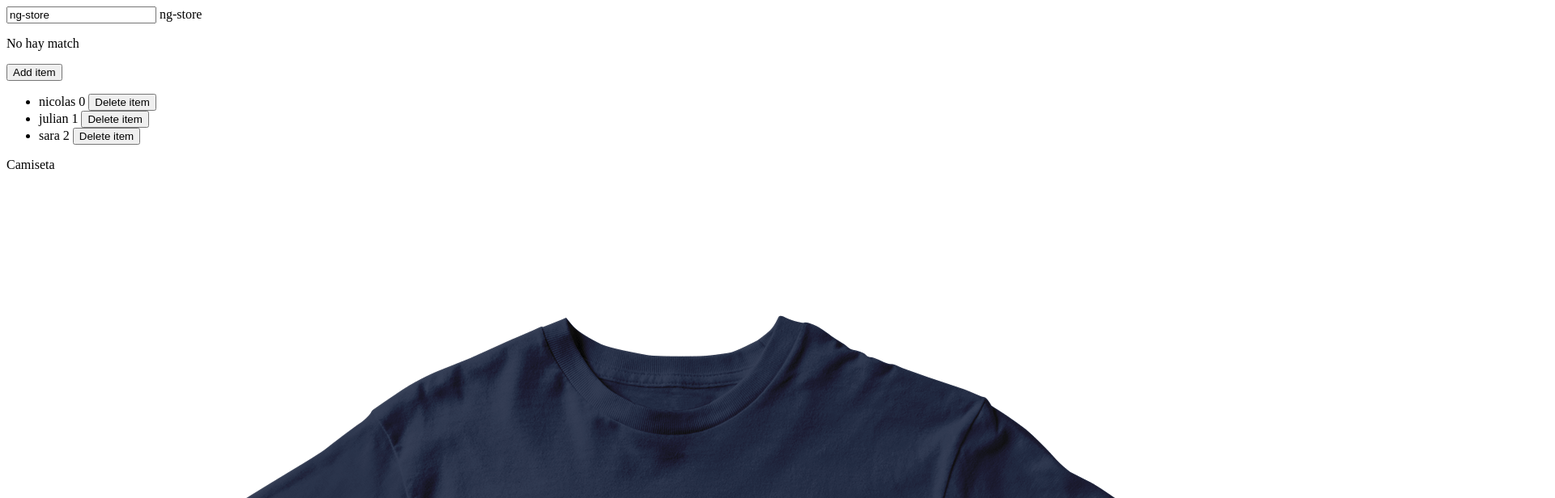
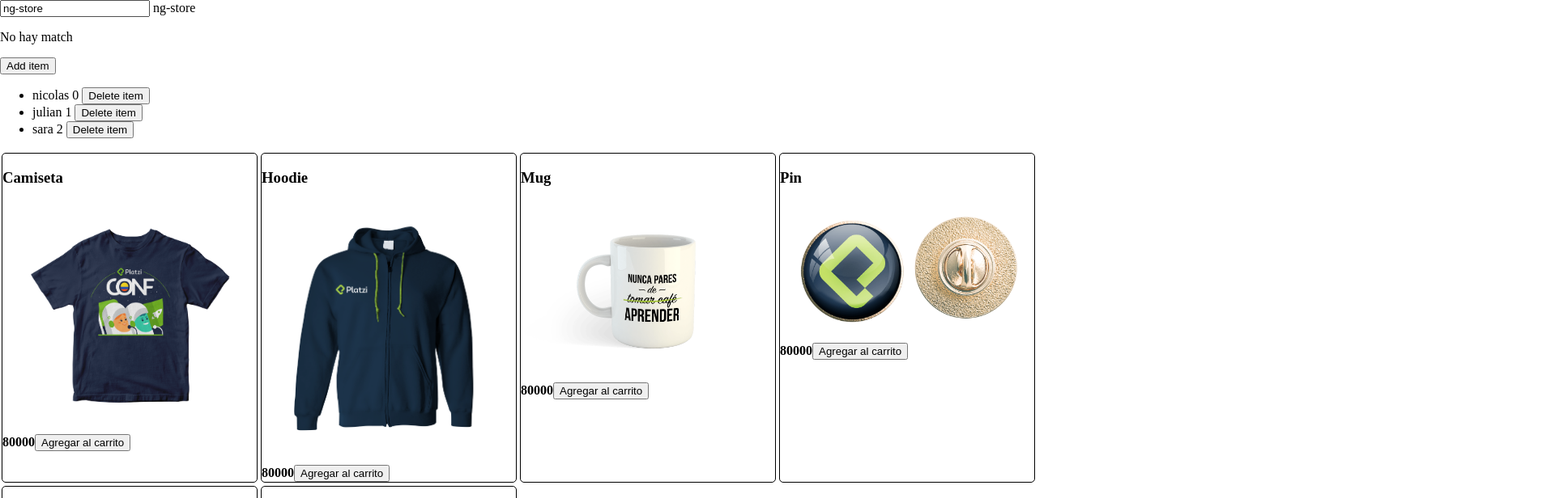
Before and after one commit to YanTic/angular-course, an Angular app: page / in a window 1280 px wide. Shown: the top 616 px of the page at 81% size, 1920 px wide, since content can reach past the window. Built offline with nearby package versions, Linux system fonts and the light colour scheme.

Commit message:
Uso de Componentes-decoradores-InputsyOutputs-CicloVida-Styles- y uso de ngGenerate y ngLint

```diff
--- a/src/app/app.component.html
+++ b/src/app/app.component.html
@@ -33,9 +33,16 @@ String Interpolation
 </ul>
 
 
-<div *ngFor="let product of products">
+<!-- <div *ngFor="let product of products">
   {{ product.title }}
-  <!-- <img src="{{ product.image }}" alt="img"/> -->
   <img [src]="product.image" alt="img"/>
   {{ product.price }}
+</div> -->
+<!-- <img src="{{ product.image }}" alt="img"/> -->
+
+
+<div class="product-grid">
+  <app-product *ngFor="let product of products" (productClicked)="clickProduct($event)"
+    [product]="product">
+  </app-product>
 </div>
--- a/src/app/app.component.ts
+++ b/src/app/app.component.ts
@@ -63,4 +63,9 @@ export class AppComponent {
   deleteItem(index: number) {
     this.items.splice(index, 1);
   }
+
+  clickProduct(id: number) {
+    console.log('product');
+    console.log(id);
+  }
 }
--- a/src/app/app.module.ts
+++ b/src/app/app.module.ts
@@ -4,10 +4,14 @@ import { FormsModule } from '@angular/forms'
 
 import { AppRoutingModule } from './app-routing.module';
 import { AppComponent } from './app.component';
+import { ProductComponent } from './components/product.component';
+import { CartComponent } from './cart/cart.component'
 
 @NgModule({
   declarations: [
-    AppComponent
+    AppComponent,
+    ProductComponent,
+    CartComponent
   ],
   imports: [
     BrowserModule,
--- /dev/null
+++ b/src/app/cart/cart.component.html
@@ -0,0 +1 @@
+<p>cart works!</p>
--- /dev/null
+++ b/src/app/components/product.component.html
@@ -0,0 +1,4 @@
+<h3>{{ product.title }}</h3>
+<img [src]="product.image" alt="img"/>
+<strong>{{ product.price }}</strong>
+<button (click)="addCart()">Agregar al carrito</button>
--- /dev/null
+++ b/src/app/components/product.component.scss
@@ -0,0 +1,10 @@
+:host {
+    margin: 2px;
+    border: 1px solid black;
+    border-radius: 5px;
+    display: block; // Para que acho y alto sea dinamico respecto al elemento
+}
+
+img {
+    max-width: 100%;
+}
--- /dev/null
+++ b/src/app/components/product.component.ts
@@ -0,0 +1,46 @@
+import {
+    Component, Input, Output, EventEmitter, OnChanges, SimpleChanges,
+    OnInit, DoCheck, OnDestroy }
+from '@angular/core'
+
+import { Product } from '../product.model'
+
+@Component({
+    selector: 'app-product',
+    templateUrl: './product.component.html',
+    styleUrls: ['./product.component.scss']
+
+})
+export class ProductComponent implements OnInit, DoCheck, OnDestroy {
+    @Input()
+    product!: Product;
+
+    @Output()
+    productClicked: EventEmitter<any> = new EventEmitter();
+
+    constructor() {
+        console.log('1. Constructor');
+    }
+
+    // ngOnChanges(changes: SimpleChanges): void {
+    //     console.log('2. ngOnChanges');
+    //     console.log(changes);
+    // }
+
+    ngOnInit(): void { //Aquí se empiezan a llamar las services
+        console.log('3. ngOnInit');
+    }
+
+    ngDoCheck(): void {
+        console.log('4. ngDoCheck');
+    }
+
+    ngOnDestroy(): void {
+        console.log('4. ngOnDestroy');
+    }
+
+    addCart() {
+        console.log('Añadir al carrito');
+        this.productClicked.emit(this.product.id);
+    }
+}
--- a/src/styles.scss
+++ b/src/styles.scss
@@ -1 +1,24 @@
 /* You can add global styles to this file, and also import other style files */
+body {
+    margin: 0px;
+    padding: 0px;
+}
+
+.product-grid {
+    display: grid;
+    grid-template-columns: repeat(1, 1fr);
+}
+
+@media (min-width: 576px) {
+    .product-grid {
+        display: grid;
+        grid-template-columns: repeat(3, 1fr);
+    }
+}
+
+@media (min-width: 1200px) {
+    .product-grid {
+        display: grid;
+        grid-template-columns: repeat(4, 1fr);
+    }
+}
```
Also changed, not shown: src/app/cart/cart.component.ts (added, +10 -0 lines), src/app/cart/cart.component.scss (added), 1 other file (tests, documents, lock files or other folders).
